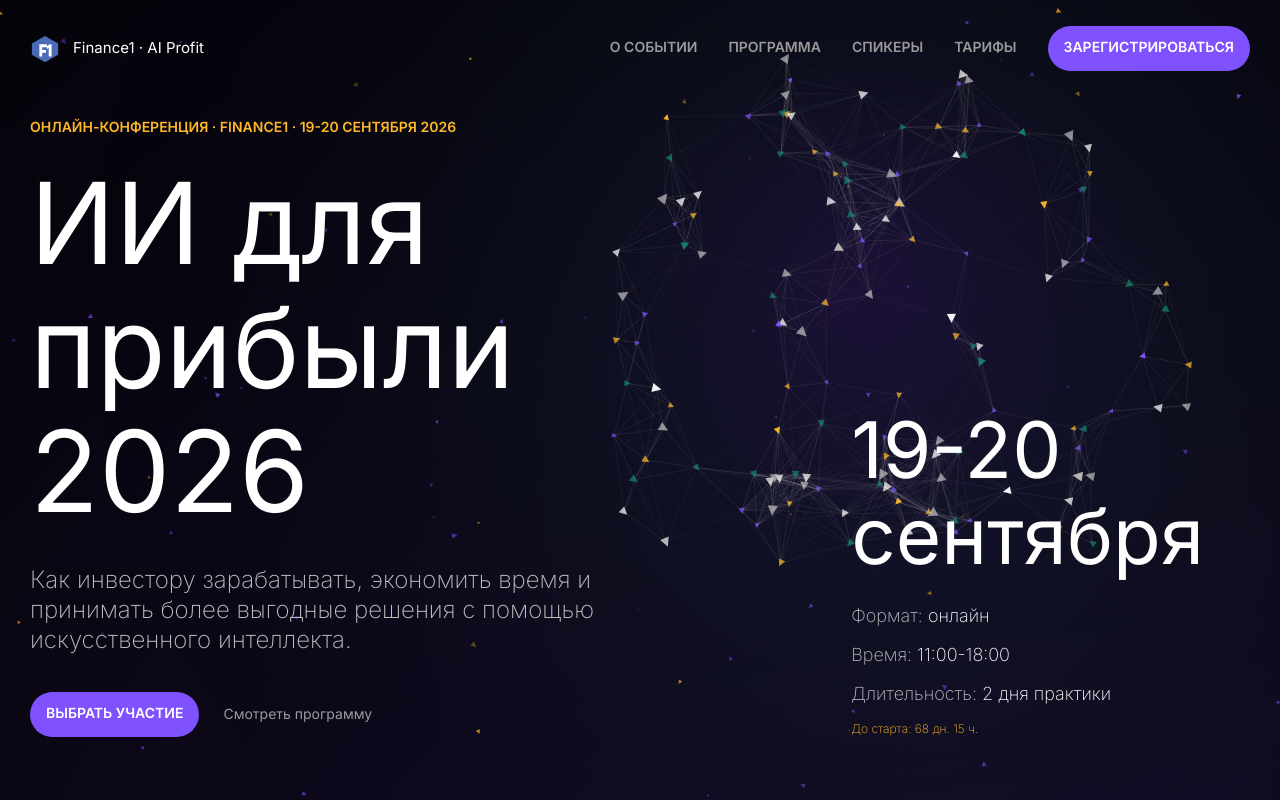
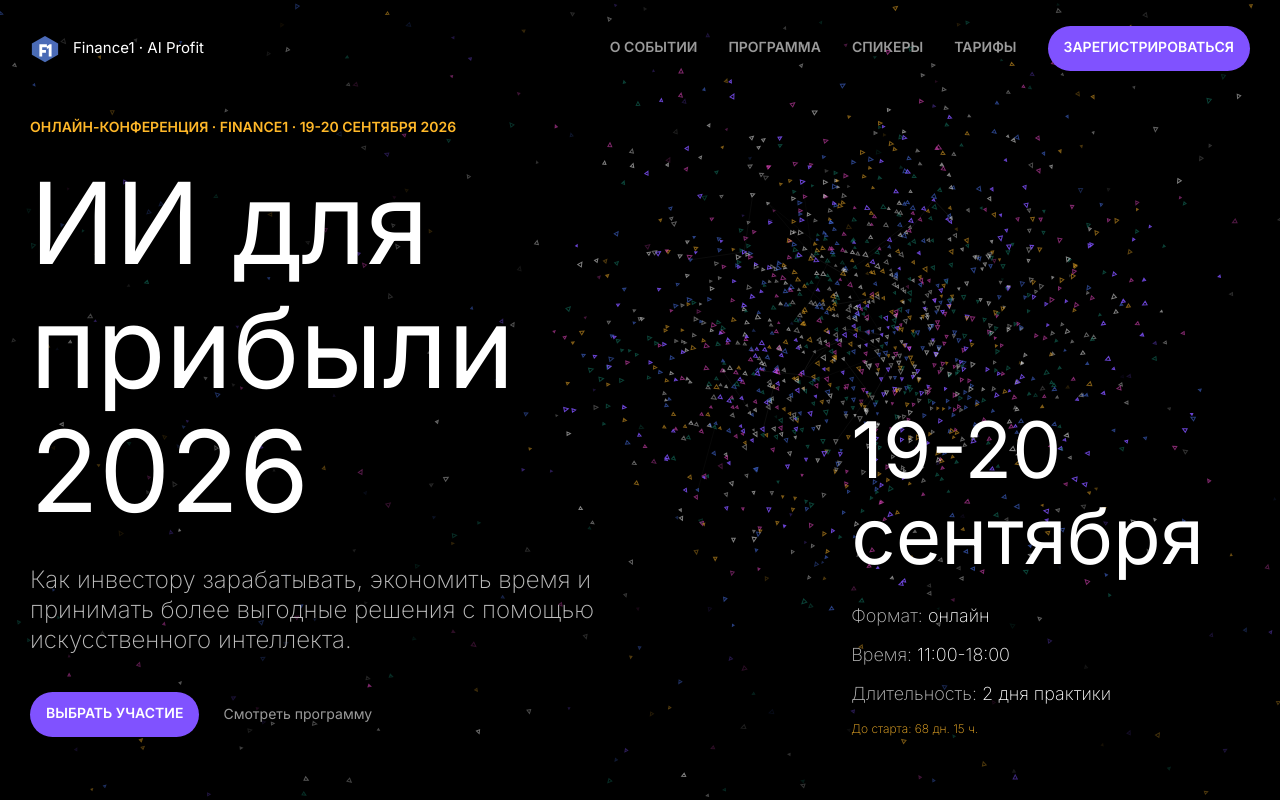
Before and after one commit to AlexCash78/Open-sites, a plain HTML site: page event-v2/index.html in a window 1280 px wide. Shown: the top 800 px of the page. Drawn offline with Linux system fonts and the light colour scheme.

Commit message:
Align event v2 Dala particle style

```diff
--- a/event-v2/index.html
+++ b/event-v2/index.html
@@ -40,7 +40,7 @@
         --spacing-60: 60px;
         --spacing-96: 96px;
         --spacing-120: 120px;
-        --radius-pill: 9999px;
+        --radius-pill: 24px;
         --radius-soft: 24px;
       }
 
@@ -85,10 +85,7 @@
       .page {
         position: relative;
         overflow: hidden;
-        background:
-          radial-gradient(circle at 78% 16%, rgba(128, 82, 255, .18), transparent 30%),
-          radial-gradient(circle at 14% 38%, rgba(21, 132, 110, .11), transparent 28%),
-          var(--color-void);
+        background: var(--color-void);
       }
 
       .sky {
@@ -101,16 +98,7 @@
       }
 
       .grain {
-        position: fixed;
-        inset: 0;
-        z-index: 1;
-        pointer-events: none;
-        opacity: .11;
-        background-image:
-          linear-gradient(rgba(255, 255, 255, .08) 1px, transparent 1px),
-          linear-gradient(90deg, rgba(255, 255, 255, .05) 1px, transparent 1px);
-        background-size: 96px 96px;
-        mask-image: radial-gradient(circle at 65% 8%, black, transparent 72%);
+        display: none;
       }
 
       .content {
@@ -205,7 +193,7 @@
 
       .iris-button:hover {
         transform: translateY(-2px);
-        background: #936cff;
+        background: var(--color-electric-iris);
       }
 
       .ghost-link {
@@ -476,6 +464,33 @@
         color: var(--color-bone-white);
         font-size: var(--text-heading);
         line-height: 1.1;
+      }
+
+      .speaker-role {
+        margin-top: var(--spacing-24);
+        color: var(--color-electric-iris);
+        font-size: var(--text-caption);
+        font-weight: 600;
+        line-height: 1.5;
+        text-transform: uppercase;
+      }
+
+      .socials {
+        display: flex;
+        align-items: center;
+        gap: var(--spacing-12);
+        margin-top: var(--spacing-24);
+      }
+
+      .socials a {
+        color: var(--color-ash-gray);
+        font-size: var(--text-nav-label);
+        font-weight: 400;
+        text-decoration: none;
+      }
+
+      .socials a:hover {
+        color: var(--color-bone-white);
       }
 
       .bio-list,
@@ -982,9 +997,13 @@
             <div>
               <p class="eyebrow">Спикеры</p>
               <h2>Практики, а не докладчики.</h2>
+              <div class="speaker-role">Организатор · инвестиции с 2017 года</div>
               <div class="speaker-name">Алексей Чудик</div>
               <p class="muted" style="margin-top: 16px;">Организатор и спикер инвест-мероприятий. Автор блога о деньгах, мышлении и свободе через путешествия и инвестиции.</p>
-              <p style="margin-top: 26px;"><a class="ghost-link" href="https://t.me/invest_Chudik" target="_blank" rel="noopener">Telegram-канал Алексея</a></p>
+              <div class="socials" aria-label="Ссылки спикера">
+                <a href="https://t.me/invest_Chudik" target="_blank" rel="noopener">TG</a>
+                <a href="https://t.me/manager_FINANCE1" target="_blank" rel="noopener">F1</a>
+              </div>
             </div>
             <div>
               <p class="lead">На сцене Finance1 спикер делится опытом, а не продает. Каждый доклад строится по одной формуле - от проблемы к конкретному действию.</p>
@@ -1122,7 +1141,7 @@
       const ctx = canvas.getContext("2d");
       const reduceMotion = window.matchMedia("(prefers-reduced-motion: reduce)").matches;
       const countline = document.getElementById("countline");
-      const palette = ["#8052ff", "#ffb829", "#15846e", "#ffffff", "#bdbdbd"];
+      const palette = ["#8052ff", "#ffb829", "#15846e", "#ff4fd8", "#4f7dff", "#ffffff", "#bdbdbd"];
       let width = 0;
       let height = 0;
       let ratio = 1;
@@ -1130,13 +1149,21 @@
       let sparks = [];
       let tick = 0;
 
-      function brainPoint(t, side) {
-        const angle = t * Math.PI * 2;
-        const wobble = Math.sin(angle * 3) * 0.05 + Math.cos(angle * 5) * 0.03;
-        const r = 0.42 + wobble;
-        const x = Math.cos(angle) * r * (side === "left" ? 0.78 : 0.88) + (side === "left" ? -0.18 : 0.2);
-        const y = Math.sin(angle) * r * (side === "left" ? 1.05 : 1.0) - 0.02;
-        return { x, y };
+      function seeded(seed) {
+        const value = Math.sin(seed * 12.9898) * 43758.5453;
+        return value - Math.floor(value);
+      }
+
+      function brainPoint(index, total) {
+        const side = index % 2 ? -1 : 1;
+        const layer = seeded(index + 3);
+        const angle = seeded(index + 11) * Math.PI * 2;
+        const radius = Math.sqrt(layer) * (0.18 + seeded(index + 23) * 0.82);
+        const lobe = side === -1 ? -0.2 : 0.2;
+        const x = Math.cos(angle) * radius * (side === -1 ? 0.58 : 0.64) + lobe + Math.sin(index * 0.21) * 0.08;
+        const y = Math.sin(angle) * radius * 0.72 + Math.cos(index * 0.13) * 0.08;
+        const bridge = index / total > .42 && index / total < .58;
+        return bridge ? { x: x * 0.48, y: y * 0.72 } : { x, y };
       }
 
       function resize() {
@@ -1151,29 +1178,28 @@
         const centerX = width * (width < 760 ? 0.62 : 0.68);
         const centerY = height * (width < 760 ? 0.36 : 0.42);
         const scale = Math.min(width, height) * (width < 760 ? 0.72 : 0.58);
-        const total = width < 760 ? 72 : 138;
+        const total = width < 760 ? 420 : 1400;
         nodes = [];
         for (let i = 0; i < total; i += 1) {
-          const t = i / total;
-          const side = i % 2 ? "left" : "right";
-          const p = brainPoint(t, side);
+          const p = brainPoint(i, total);
           const jitter = (i % 9) / 9;
           nodes.push({
-            baseX: centerX + p.x * scale + Math.sin(i * 12.9) * scale * 0.08,
-            baseY: centerY + p.y * scale + Math.cos(i * 7.7) * scale * 0.08,
-            vx: Math.sin(i) * 0.08,
-            vy: Math.cos(i * 1.7) * 0.08,
-            size: 3 + (i % 5) * 0.55,
+            baseX: centerX + p.x * scale,
+            baseY: centerY + p.y * scale,
+            vx: Math.sin(i) * 0.035,
+            vy: Math.cos(i * 1.7) * 0.035,
+            size: 1.15 + seeded(i + 41) * 1.15,
             color: palette[i % palette.length],
-            phase: jitter * Math.PI * 2
+            phase: jitter * Math.PI * 2,
+            link: i % 9 === 0
           });
         }
-        sparks = Array.from({ length: width < 760 ? 34 : 64 }, (_, i) => ({
+        sparks = Array.from({ length: width < 760 ? 150 : 360 }, (_, i) => ({
           x: Math.random() * width,
           y: Math.random() * height,
-          size: 1 + Math.random() * 2,
-          color: i % 3 === 0 ? "#ffb829" : "#8052ff",
-          alpha: .25 + Math.random() * .45
+          size: .75 + Math.random() * 1.6,
+          color: palette[i % palette.length],
+          alpha: .12 + Math.random() * .3
         }));
       }
 
@@ -1182,27 +1208,21 @@
         ctx.translate(x, y);
         ctx.rotate((x + y + tick) * 0.006);
         ctx.globalAlpha = alpha;
-        ctx.fillStyle = color;
+        ctx.strokeStyle = color;
+        ctx.lineWidth = 1;
         ctx.beginPath();
         ctx.moveTo(0, -size);
         ctx.lineTo(size * .9, size * .8);
         ctx.lineTo(-size * .9, size * .8);
         ctx.closePath();
-        ctx.fill();
+        ctx.stroke();
         ctx.restore();
       }
 
       function draw() {
         ctx.clearRect(0, 0, width, height);
-        const gradient = ctx.createRadialGradient(width * .68, height * .36, 40, width * .68, height * .36, Math.max(width, height) * .62);
-        gradient.addColorStop(0, "rgba(128,82,255,.12)");
-        gradient.addColorStop(.42, "rgba(21,132,110,.05)");
-        gradient.addColorStop(1, "rgba(0,0,0,0)");
-        ctx.fillStyle = gradient;
-        ctx.fillRect(0, 0, width, height);
-
         sparks.forEach((s, i) => {
-          const pulse = reduceMotion ? 0 : Math.sin(tick * .018 + i) * .15;
+          const pulse = reduceMotion ? 0 : Math.sin(tick * .018 + i) * .08;
           triangle(s.x, s.y, s.size, s.color, s.alpha + pulse);
         });
 
@@ -1214,14 +1234,16 @@
         }));
 
         for (let i = 0; i < liveNodes.length; i += 1) {
+          if (!nodes[i].link) continue;
           const a = liveNodes[i];
-          for (let j = i + 1; j < liveNodes.length; j += 1) {
+          for (let step = 9; step <= 45; step += 18) {
+            const j = (i + step) % liveNodes.length;
             const b = liveNodes[j];
             const dx = a.x - b.x;
             const dy = a.y - b.y;
             const distance = Math.sqrt(dx * dx + dy * dy);
-            if (distance < 92) {
-              ctx.globalAlpha = .18 - distance / 640;
+            if (distance < 76) {
+              ctx.globalAlpha = .13 - distance / 760;
               ctx.strokeStyle = "#bdbdbd";
               ctx.lineWidth = 1;
               ctx.beginPath();
@@ -1234,7 +1256,7 @@
         ctx.globalAlpha = 1;
 
         liveNodes.forEach((n, i) => {
-          triangle(n.x, n.y, n.size + Math.sin(tick * .024 + i) * .5, n.color, i % 7 === 0 ? .95 : .72);
+          triangle(n.x, n.y, n.size + Math.sin(tick * .024 + i) * .25, n.color, i % 7 === 0 ? .82 : .5);
         });
 
         tick += 1;
```
